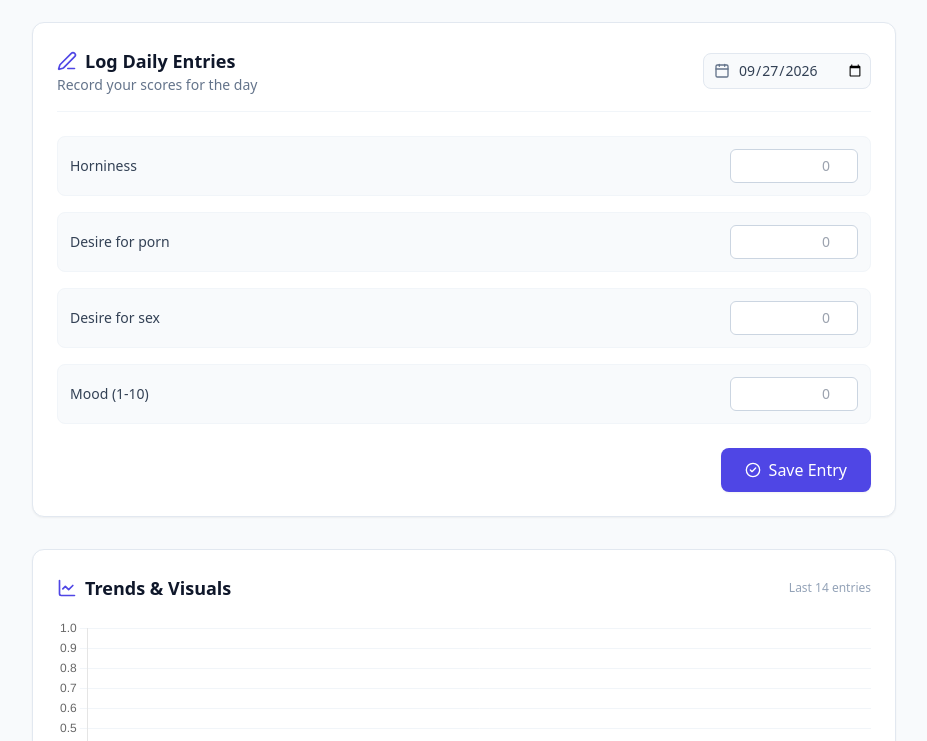
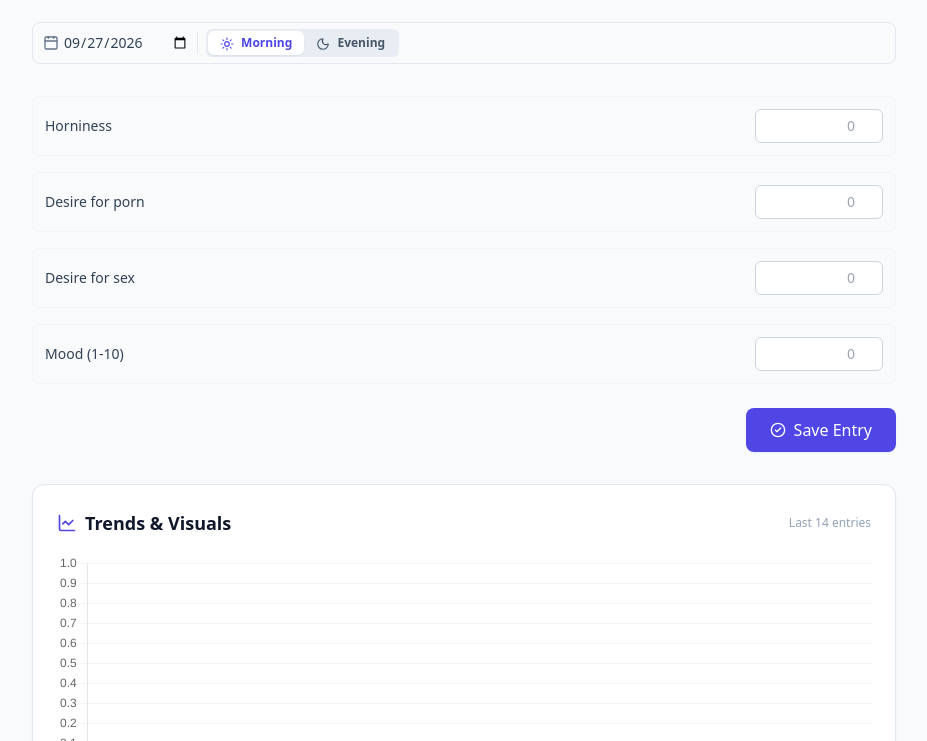
Before and after one commit to jontootill/Desire-tracker, a plain HTML site: page index.html in a window 1280 px wide. Shown: the part 59-800 px from the top of the page, without its empty margins (176-1103 px from the left). Drawn offline with nearby package versions, Linux system fonts and the light colour scheme.

Commit message:
Update index.html

```diff
--- a/index.html
+++ b/index.html
@@ -31,21 +31,24 @@
 
   <main class="flex-1 max-w-4xl w-full mx-auto px-4 py-6 space-y-8">
 
-    <!-- Section 1: Daily Entry Form -->
-    <section class="bg-white rounded-xl shadow-sm border border-slate-200 p-5 sm:p-6">
-      <div class="flex flex-col sm:flex-row sm:items-center justify-between gap-4 mb-6 pb-4 border-b border-slate-100">
-        <div>
-          <h2 class="text-lg font-bold text-slate-900 flex items-center gap-2">
-            <i data-lucide="edit-3" class="w-5 h-5 text-indigo-600"></i>
-            Log Daily Entries
-          </h2>
-          <p class="text-xs sm:text-sm text-slate-500">Record your scores for the day</p>
-        </div>
-        <div class="flex items-center space-x-2 bg-slate-50 border border-slate-200 rounded-lg p-1.5">
-          <i data-lucide="calendar" class="w-4 h-4 text-slate-500 ml-1"></i>
-          <input type="date" id="entry-date" class="bg-transparent text-sm text-slate-700 font-medium focus:outline-none">
-        </div>
-      </div>
+<!-- Date & Session Selector -->
+<div class="flex flex-wrap items-center gap-2 bg-slate-50 border border-slate-200 rounded-lg p-1.5">
+  <div class="flex items-center space-x-1 pr-2 border-r border-slate-200">
+    <i data-lucide="calendar" class="w-4 h-4 text-slate-500 ml-1"></i>
+    <input type="date" id="entry-date" class="bg-transparent text-sm text-slate-700 font-medium focus:outline-none">
+  </div>
+
+  <!-- AM/PM Toggle Switch -->
+  <div class="flex bg-slate-200/70 p-0.5 rounded-md text-xs font-semibold select-none">
+    <button type="button" id="session-am" class="px-3 py-1 rounded-md transition-all duration-150 bg-white text-indigo-600 shadow-sm">
+      <i data-lucide="sun" class="w-3.5 h-3.5 inline mr-1"></i> Morning
+    </button>
+    <button type="button" id="session-pm" class="px-3 py-1 rounded-md transition-all duration-150 text-slate-600 hover:text-slate-900">
+      <i data-lucide="moon" class="w-3.5 h-3.5 inline mr-1"></i> Evening
+    </button>
+  </div>
+</div>
+
 
       <!-- Form Inputs Container -->
       <form id="tracker-form" class="space-y-4">
```
